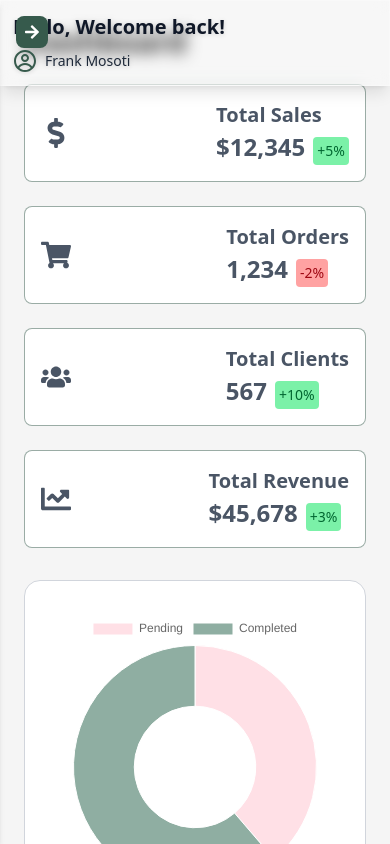
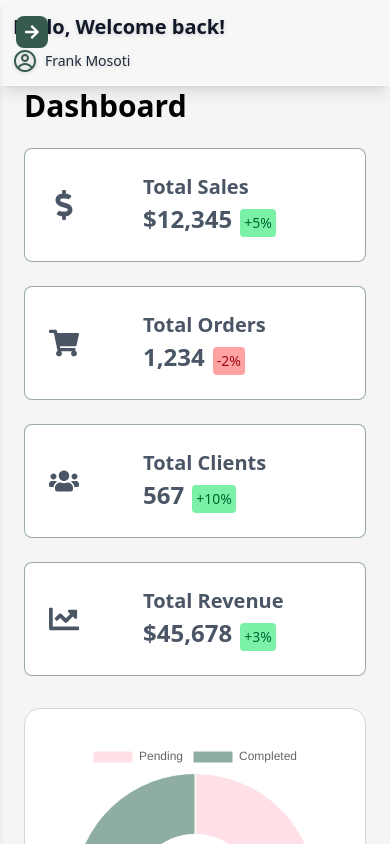
Before and after one commit to FrancisMosoti/FurnitureStore-Frontend, a React (Vite) app: page /dashboard in a window 390 px wide. Built offline with nearby package versions, Linux system fonts and the light colour scheme.

Commit message:
Responsiveness Dashboard

```diff
--- a/src/pages/Dashboard/Dashboard.jsx
+++ b/src/pages/Dashboard/Dashboard.jsx
@@ -96,16 +96,16 @@ const Dashboard = () => {
     }
   };
   return (
-    <div className="bg-[#F5F5F5] max-h-screen w-full overflow-y-scroll">
+    <div className="bg-[#F5F5F5] max-h-screen w-full overflow-y-scroll pt-16">
       <div className="p-6">
         <h1 className="text-3xl font-bold mb-6">Dashboard</h1>
         <div className="grid grid-cols-1 sm:grid-cols-2 lg:grid-cols-4 gap-6">
           {cardDetails.map((card, index) => (
             <div
               key={index}
-              className={`p-4 rounded-lg border-1 border-[#365A4C]/50  bg-white text-gray-600`}
+              className={` p-6 md:p-4 rounded-lg border-1 border-[#365A4C]/50  bg-white text-gray-600`}
             >
-              <div className="flex items-center justify-between">
+              <div className="flex items-center md:justify-between gap-16 md:gap-0">
                 <i className={`${card.icon} text-3xl`}>{card.icon}</i>
                 <div>
                   <h2 className="text-xl font-semibold">{card.title}</h2>
```
